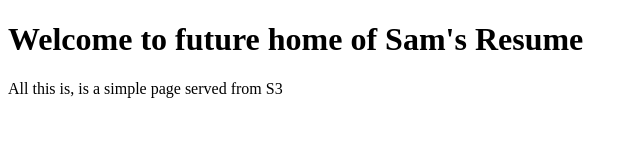
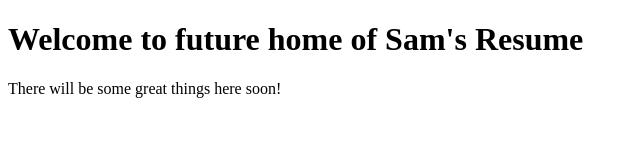
Before and after one commit to sampterson/personal-site, a plain HTML site: page index.html in a window 1280 px wide. Shown: the full height of the page, 0-640 px from the left. Drawn offline with Linux system fonts and the light colour scheme.

Commit message:
feat: modified html body text

```diff
--- a/index.html
+++ b/index.html
@@ -7,6 +7,6 @@
 </head>
 <body>
     <h1>Welcome to future home of Sam's Resume</h1>
-    <p>All this is, is a simple page served from S3</p>
+    <p>There will be some great things here soon!</p>
 </body>
 </html>
```
